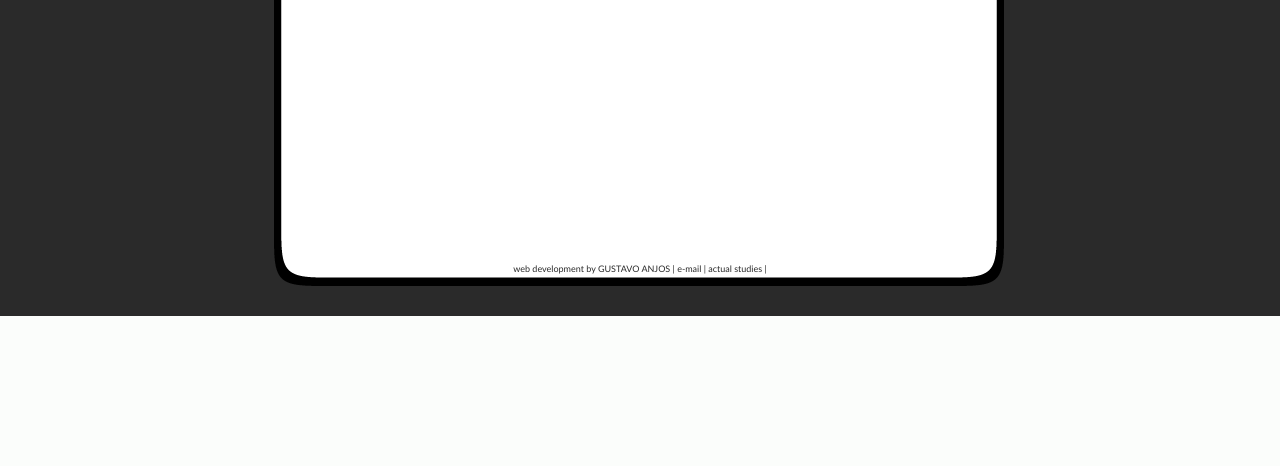
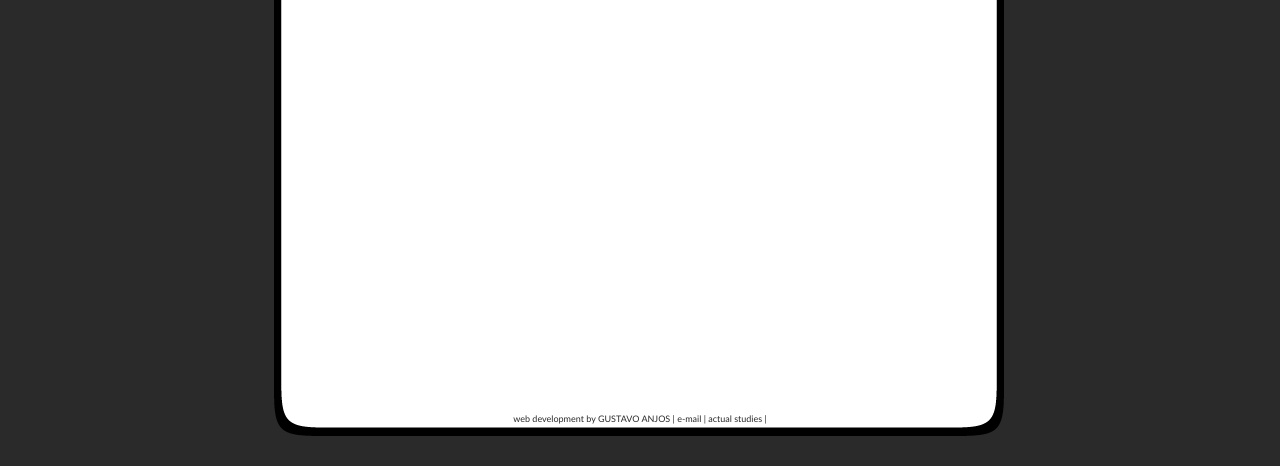
Before and after one commit to gustavorabello/python-sitePro, a Django app: template templates/cifras.html in a window 1280 px wide. Shown: the part 2208-2674 px from the top of the page. Before the commit the page ends 2524 px from the top, so only its background shows below. Run offline with Django 3.2, Linux system fonts and the light colour scheme; the template is opened without the code that fills it, so the values that code supplies are empty.

Commit message:
Bugfix on page music layout.

```diff
--- a/static/css/music.css
+++ b/static/css/music.css
@@ -3,7 +3,7 @@
 
 #twoColumns
 {
- height:2200px;
+ height:2350px;
 }
 
 body
```
